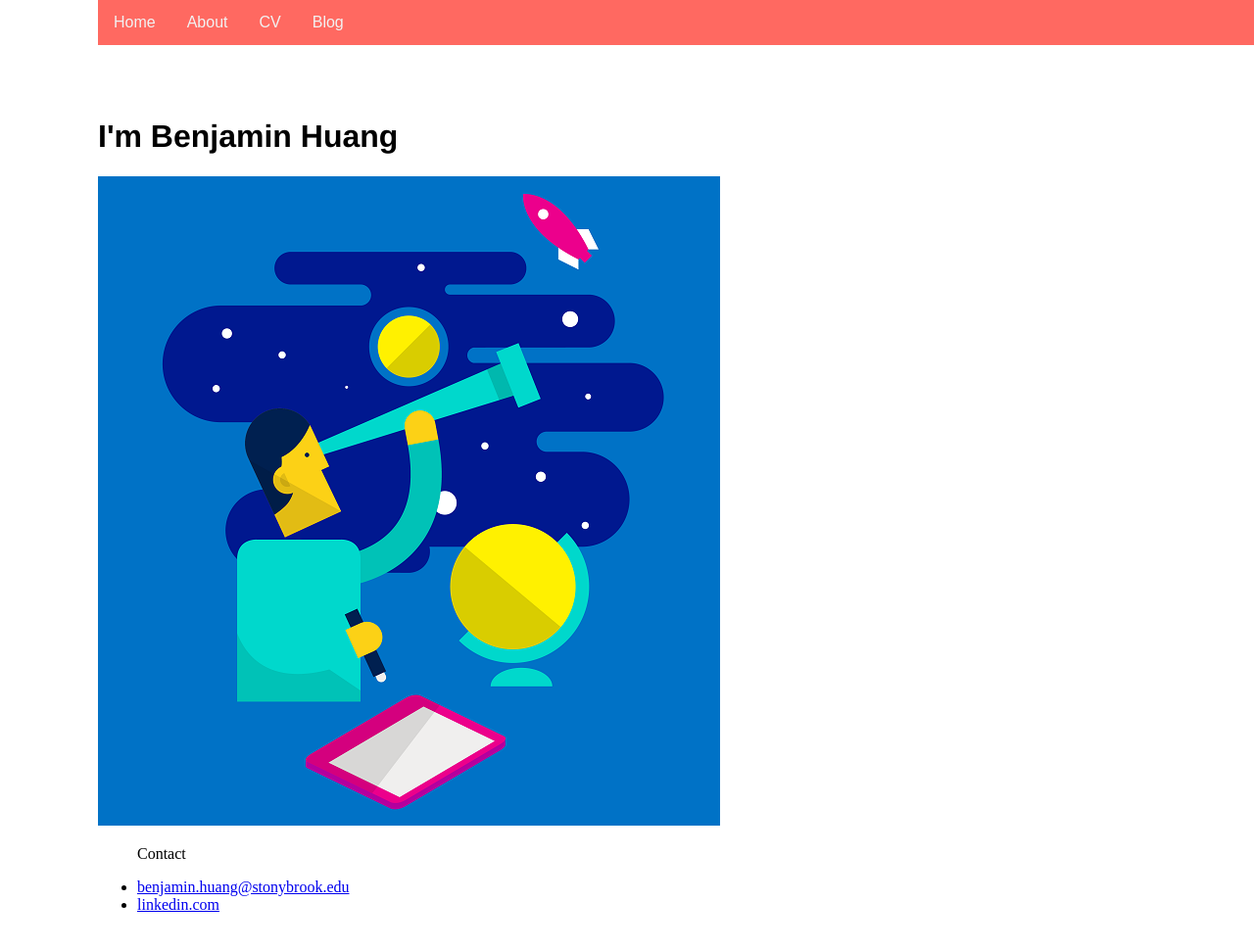
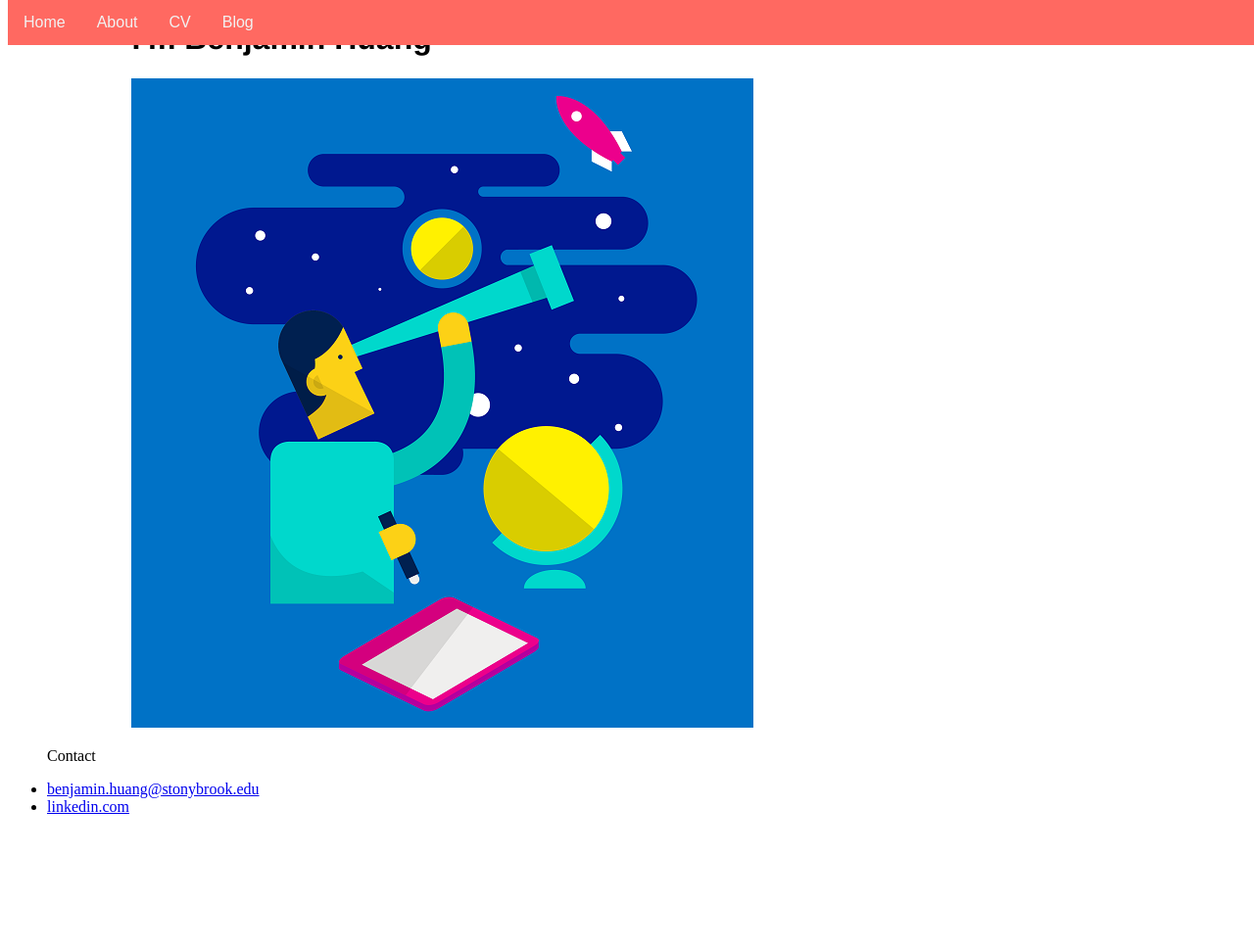
Before and after one commit to benjaminhuang13/benjaminhuang13.github.io, a Jekyll site: the page built from index.html, in a window 1280 px wide and 1049 px high. Shown: the top 970 px of the window at 98% size. Built offline with Jekyll 4.4.1, drawn with Linux system fonts in a browser that asks for light colours.

Commit message:
Update main.css

```diff
--- a/css/main.css
+++ b/css/main.css
@@ -22,14 +22,17 @@
     background: #eeeeee;
     color: red;
 }
-
-body {
+.container{
+    width:80%;
+    margin:auto;
+}
+/* body {
     margin:auto;
     padding-top: 100px;
     padding-right: 100px;
     padding-bottom: 100px;
     padding-left: 100px;
-}
+} */
 
 h1 {
     font-size: 2em;
```
